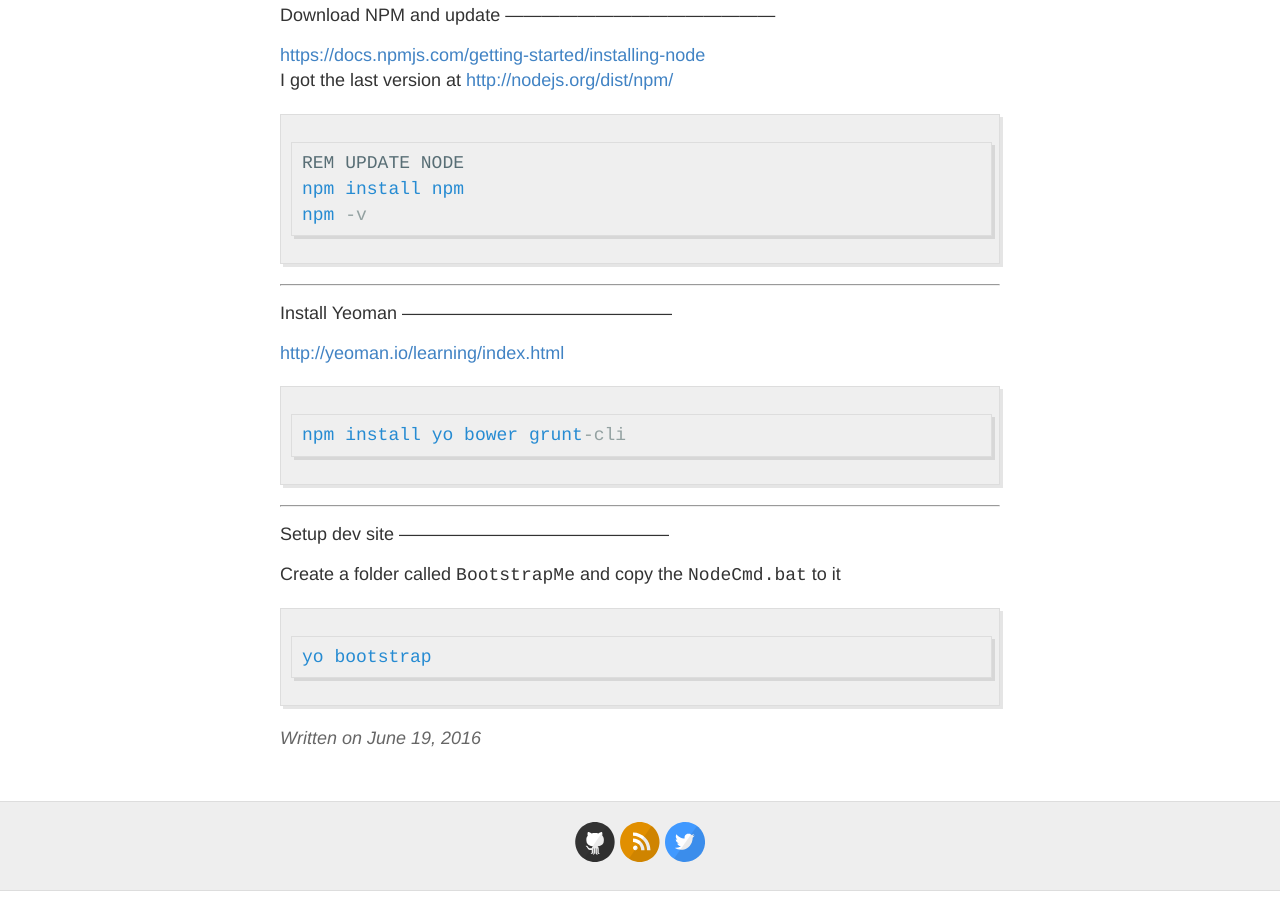
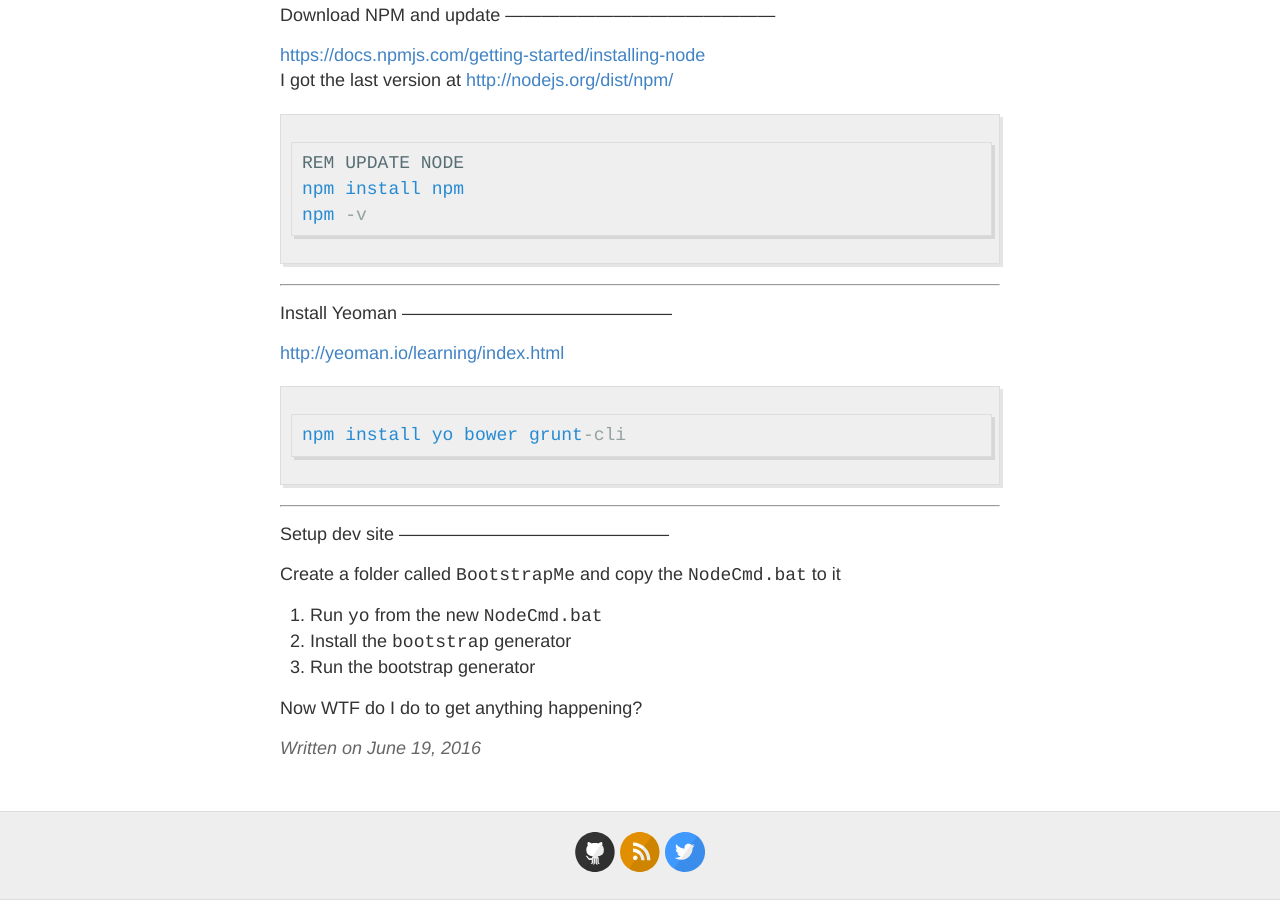
Before and after one commit to FinnAngelo/FinnAngelo.github.io, a Jekyll site: the page built from _posts/2016-06-19-009-Create-the-Bootstraps.md, in a window 1280 px wide and 900 px high, scrolled down 1084 px. Built offline with Jekyll 4.4.1, drawn with Linux system fonts in a browser that asks for light colours; Markdown is read by kramdown in place of the engine named in the settings.

Commit message:
Add how to use yeoman

````diff
--- a/_posts/2016-06-19-009-Create-the-Bootstraps.md
+++ b/_posts/2016-06-19-009-Create-the-Bootstraps.md
@@ -66,6 +66,8 @@ Setup dev site
 
 Create a folder called `BootstrapMe` and copy the `NodeCmd.bat` to it
 
-```bat
-yo bootstrap
-```
+01. Run `yo` from the new `NodeCmd.bat`
+02. Install the `bootstrap` generator
+03. Run the bootstrap generator
+
+Now WTF do I do to get anything happening?
````
